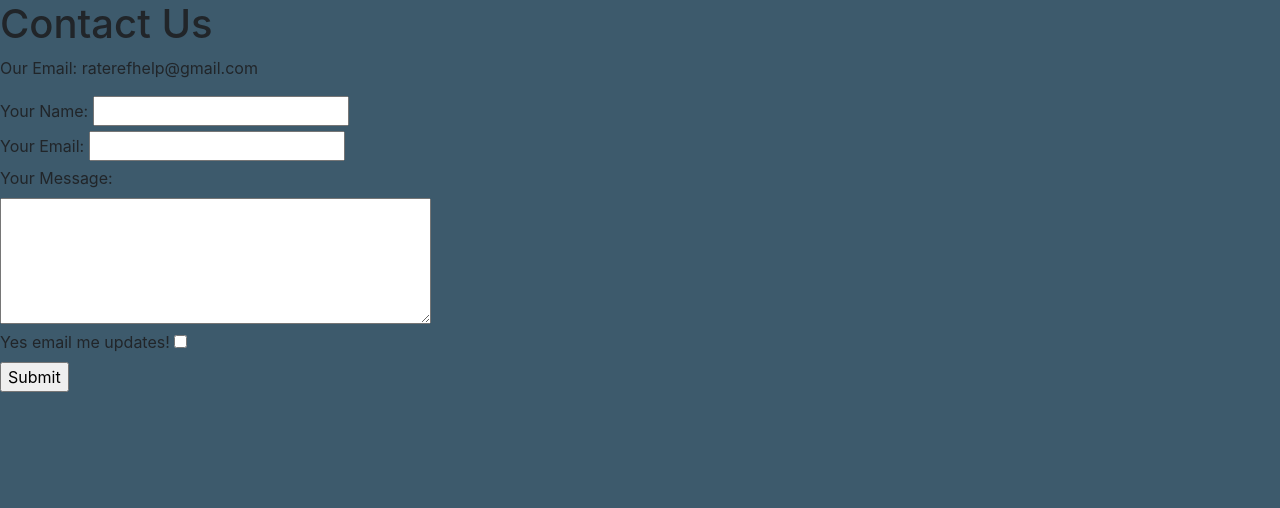
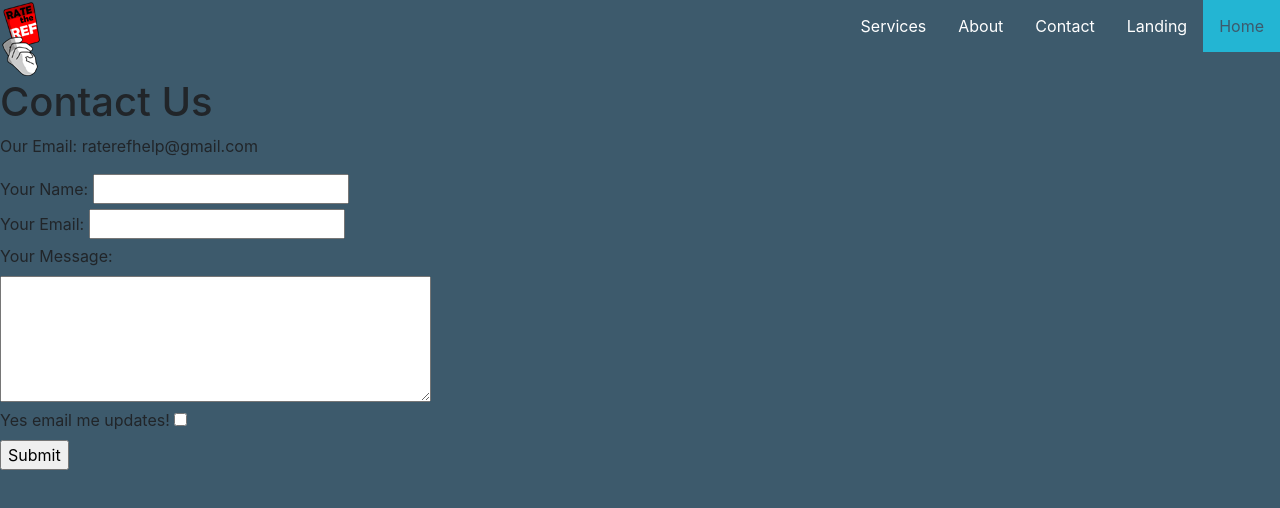
Before and after one commit to kanofbliss/rateMyRefs, a plain HTML site: page contact.html in a window 1280 px wide. Drawn offline with nearby package versions, Linux system fonts and the light colour scheme.

Commit message:
mod, contact

```diff
--- a/contact.html
+++ b/contact.html
@@ -13,6 +13,14 @@
     <title>Contact</title>
 </head>
 <body>
+    <div class="navBar">
+        <img class="logo" src="img/rtr-logo.png" alt="logo">
+        <a class="active" href="home.html">Home</a>
+        <a href="index.html">Landing</a>
+        <a href="contact.html">Contact</a>
+        <a href="about.html">About</a>
+        <a href="services.html">Services</a>
+    </div>
     <h1 class="contact">Contact Us</h1>
     <p class="contact">Our Email: raterefhelp@gmail.com</p>
 
```
